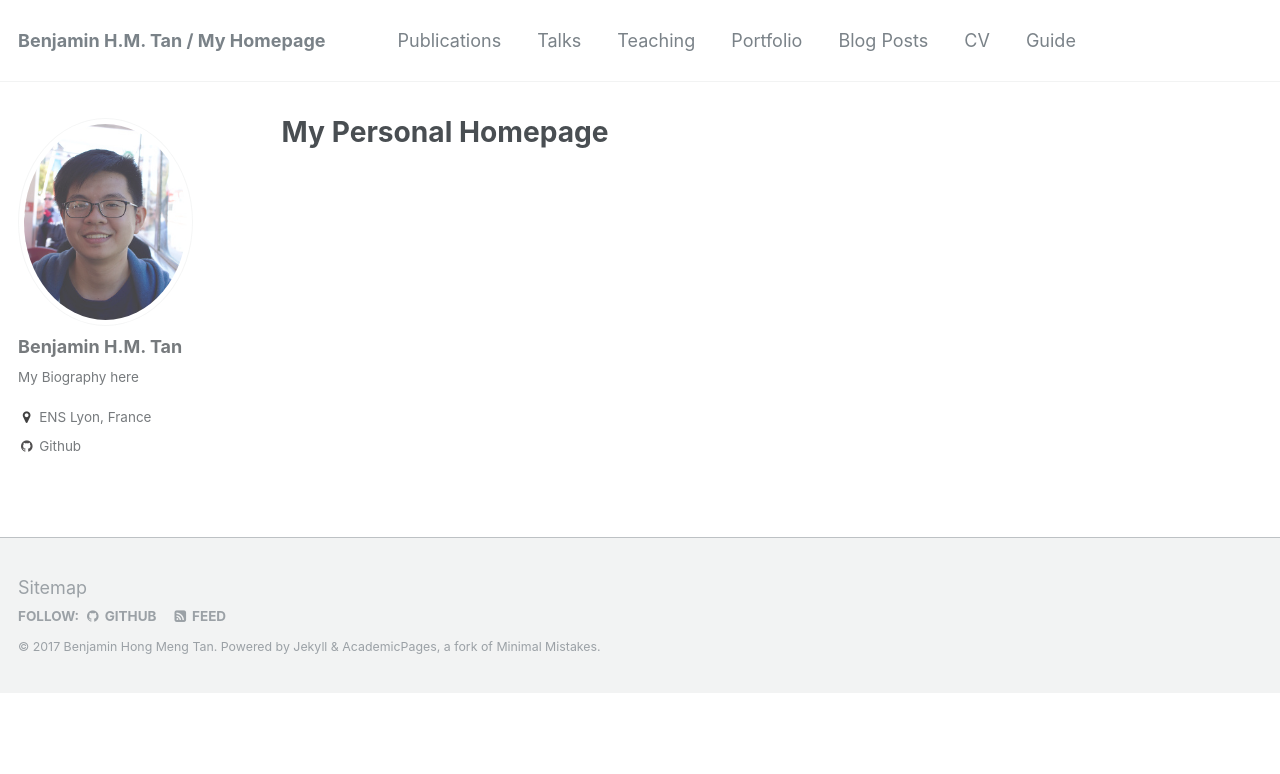
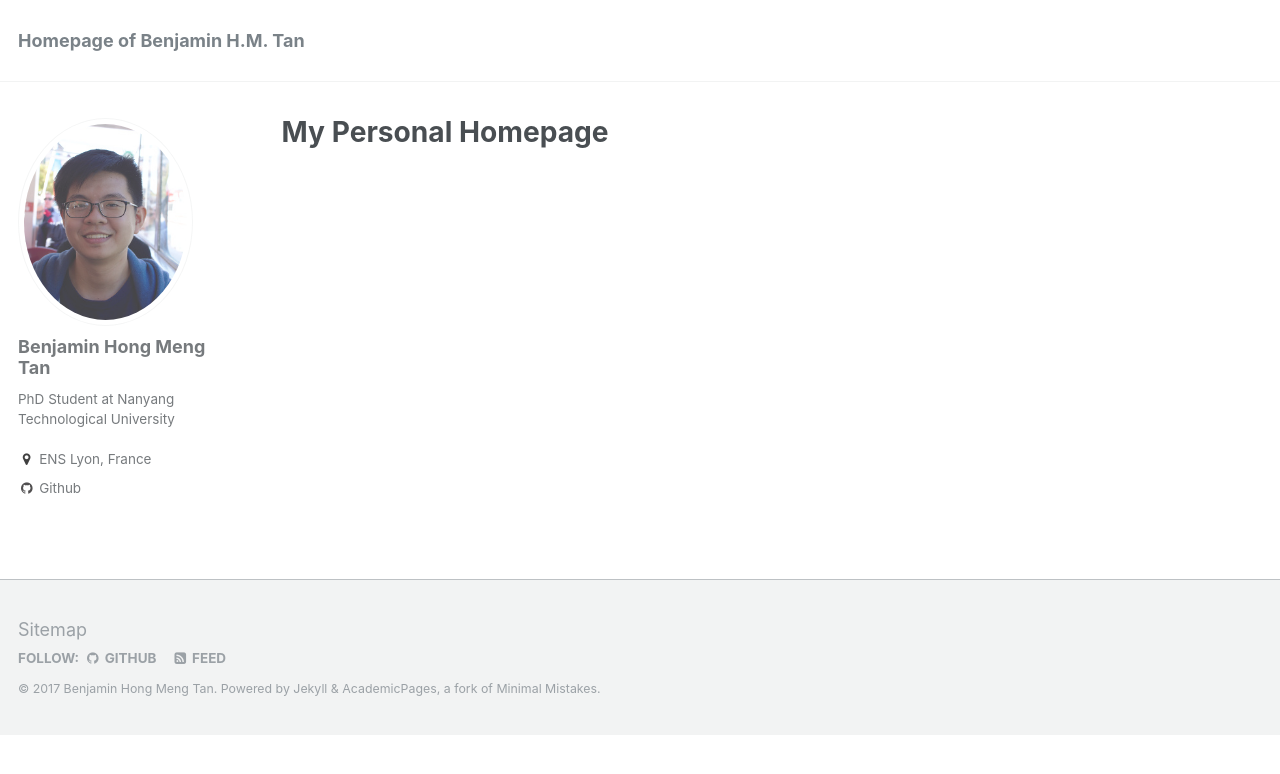
Before and after one commit to benjaminhmtan/benjaminhmtan.github.io, a Jekyll site: the page built from _pages/about.md, in a window 1280 px wide. Shown: the top 774 px of the page. Built offline with Jekyll 4.4.1, drawn with Linux system fonts in a browser that asks for light colours.

Commit message:
remove all other pages, set biography.

```diff
--- a/_config.yml
+++ b/_config.yml
@@ -7,10 +7,10 @@
 
 # Site Settings
 locale                   : "en-US"
-title                    : "Benjamin H.M. Tan / My Homepage"
+title                    : "Homepage of Benjamin H.M. Tan " # "Benjamin H.M. Tan / My Homepage"
 title_separator          : "-"
 name                     : &name "Benjamin Hong Meng Tan"
-description              : &description "My Homepage"
+description              : &description "Homepage"
 url                      : https://benjaminhmtan.github.io # the base hostname & protocol for your site e.g. "https://mmistakes.github.io"
 baseurl                  : "" # the subpath of your site, e.g. "/blog"
 repository               : "benjaminhmtan/benjaminhmtan.github.io"
@@ -78,9 +78,9 @@ analytics:
 
 # Site Author
 author:
-  name             : "Benjamin H.M. Tan"
+  name             : "Benjamin Hong Meng Tan"
   avatar           : "benjamin.jpg"
-  bio              : "My Biography here"
+  bio              : "PhD Student at Nanyang Technological University"
   location         : "ENS Lyon, France"
   employer         :
   googlescholar    : # "http://yourfullgooglescholarurl.com"
```
Also changed, not shown: _data/navigation.yml (+14 -14 lines).
